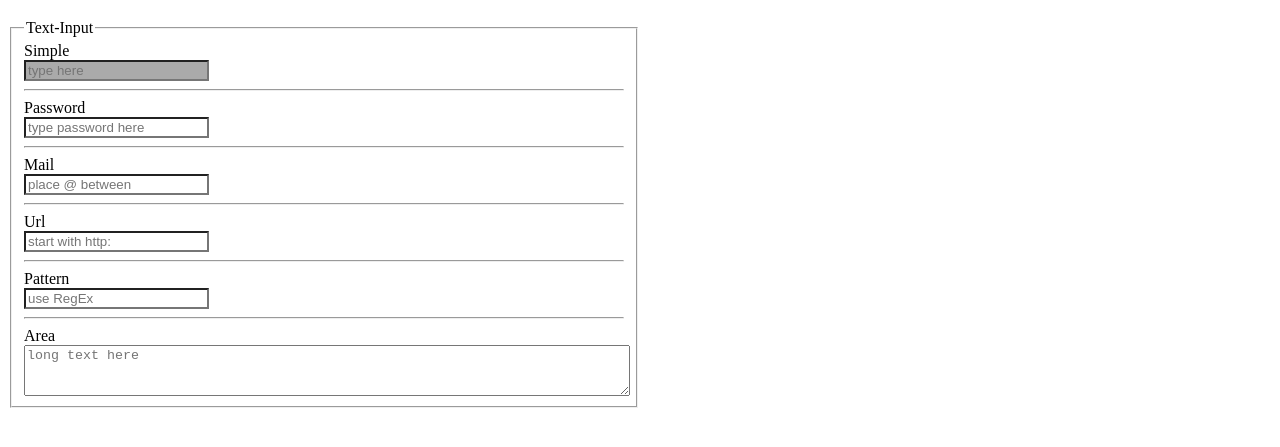
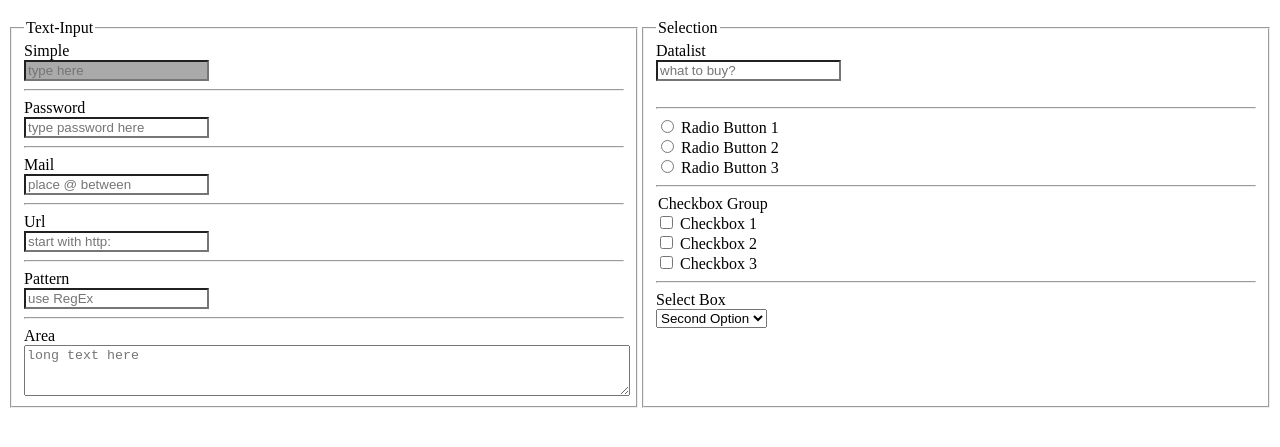
Before and after one commit to ElaFantaSia/EIA.II-WS-20-21, a plain HTML site: page Übung_03/FormElements.html in a window 1280 px wide. Shown: the part 69-516 px from the top of the page. Drawn offline with Linux system fonts and the light colour scheme.

Commit message:
Übung L03 aktualisieren

```diff
--- a/Übung_03/FormElements.html
+++ b/Übung_03/FormElements.html
@@ -31,7 +31,7 @@
 		<textarea name="Area" rows="3" placeholder="long text here"></textarea>
 	</fieldset>
 
-	<!-- <fieldset id="fsSelection">
+	<fieldset id="fsSelection">
 		<legend> Selection </legend>
 		Datalist
 		<input type="text" name="Datalist" list="options" placeholder="what to buy?"/>
@@ -69,7 +69,7 @@
 			<option value="option3">Third Option</option>
 			<option value="option4">Fourth Option</option>
 		</select>
-	</fieldset> -->
+	</fieldset>
 
 
 	<!-- <fieldset id="fsSpecial">
--- a/Übung_03/FormElements.js
+++ b/Übung_03/FormElements.js
@@ -14,7 +14,7 @@ var L03_FormElements;
     }
     function handleChange(_event) {
         let target = _event.target;
-        console.log();
+        console.log("Init");
         if (_event.type == "change")
             console.warn("Change: " + target.name + " = " + target.value, _event);
         else
--- a/Übung_03/FormElements.ts
+++ b/Übung_03/FormElements.ts
@@ -15,7 +15,7 @@ namespace L03_FormElements {
 
     function handleChange(_event: Event): void {
         let target: HTMLInputElement = <HTMLInputElement>_event.target;
-        console.log();
+        console.log("Init");
         if (_event.type == "change")
             console.warn("Change: " + target.name + " = " + target.value, _event);
         else
```
Also changed, not shown: 1 other file.
